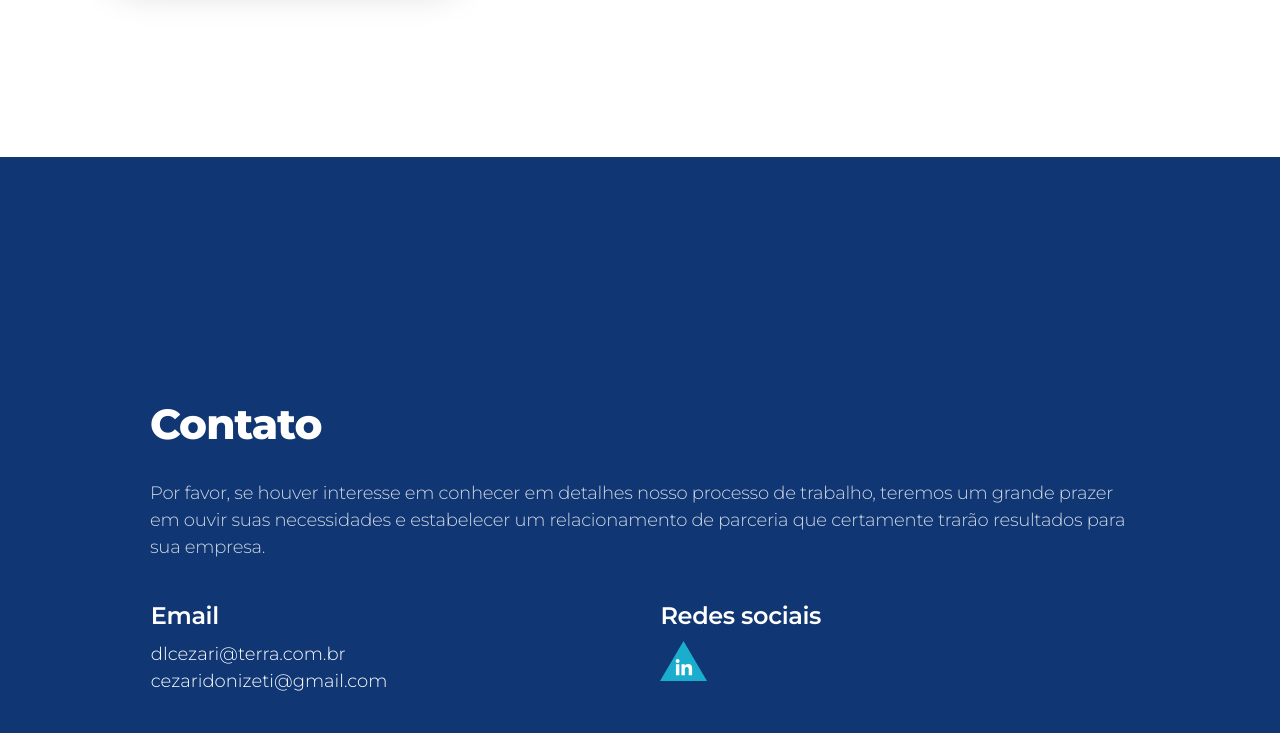
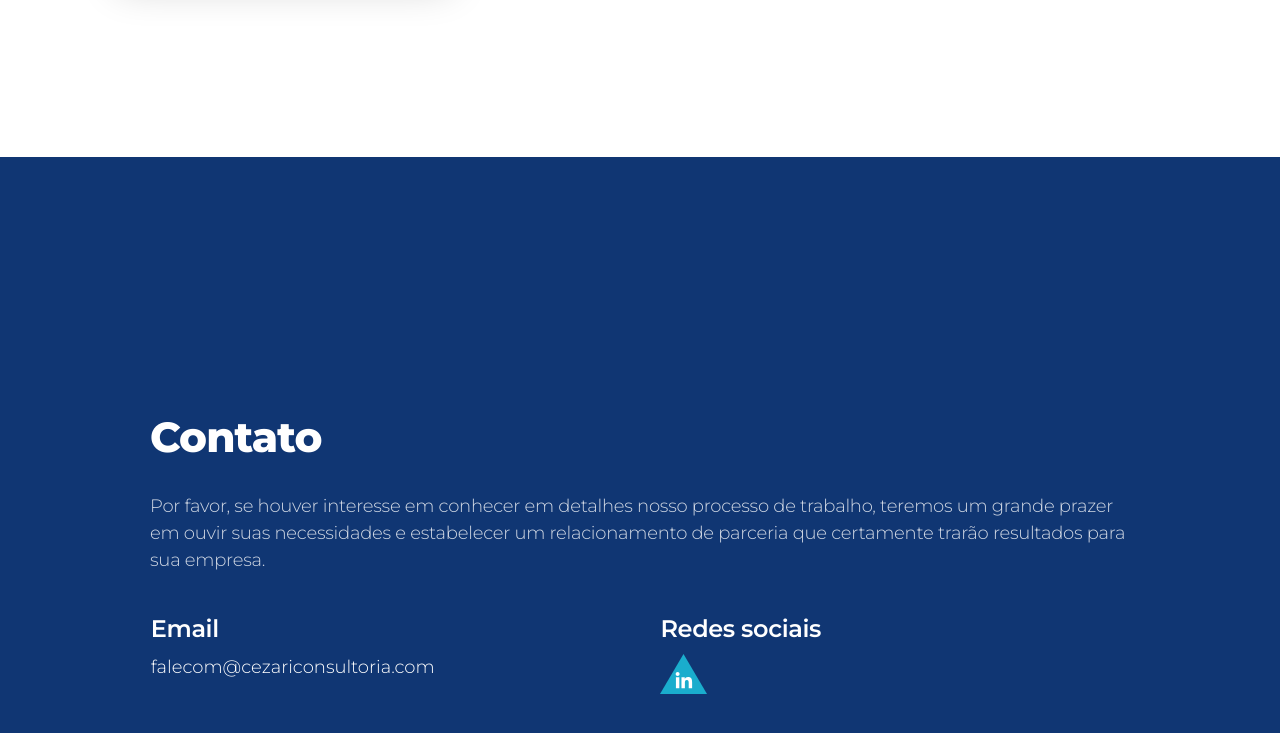
Before and after one commit to viniciusjosecunha/cezari, a plain HTML site: page index.html in a window 1280 px wide. Shown: the part 5595-6328 px from the top of the page. Drawn offline with nearby package versions, Linux system fonts and the light colour scheme.

Commit message:
troca de email

```diff
--- a/index.html
+++ b/index.html
@@ -579,8 +579,9 @@
             <ul class="flex later margin-top-4">
               <li class="margin-bottom-2 col-6-12 left ae-3">
                 <h4 class="bold small margin-bottom-1 ae-4">Email</h4>
-                <div class="ae-5"><a href="mailto:webmaster@example.com"> dlcezari@terra.com.br</a><br><a
-                    href="mailto:webmaster@example.com"> cezaridonizeti@gmail.com</a></div>
+                <div class="ae-5">
+                  <a href="mailto:falecom@cezariconsultoria.com">falecom@cezariconsultoria.com</a>
+                </div>
               </li>
              <!-- <li class="col-4-12 left ae-4">
                 <h4 class="bold small margin-bottom-1 ae-5">Telefone</h4>
```
